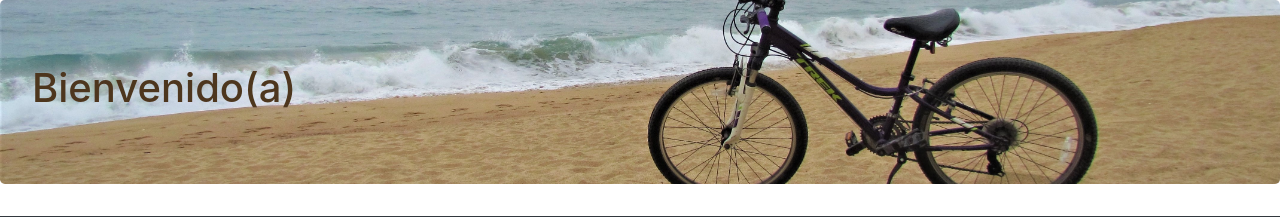
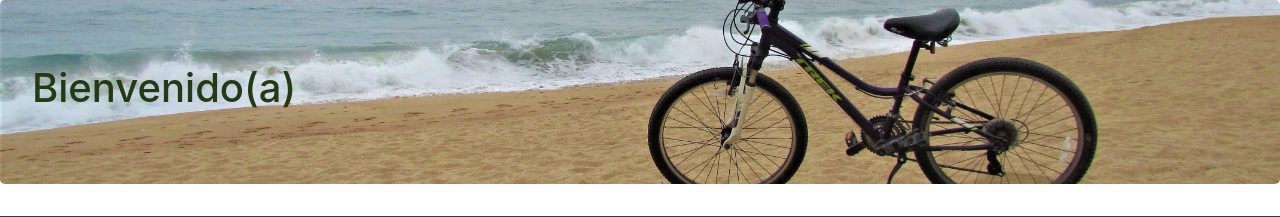
Before and after one commit to karendelvalle/Proyecto-individual, a Django app: page / in a window 1280 px wide. Shown: the part 80-297 px from the top of the page. Run offline with Django 3.2, Linux system fonts and the light colour scheme; data comes from the database, SQL or seed files in the repository; both versions use the stored data as it was after the commit; some libraries are stand-ins or nearby versions.

Commit message:
cambios de visual

```diff
--- a/bici_app/static/css/cicletealo.css
+++ b/bici_app/static/css/cicletealo.css
@@ -1,3 +1,3 @@
-.titulo{
-  color: rgb(77, 54, 30);
+h1{
+  color: rgb(36, 58, 23);
 }
--- a/bici_app/static/css/user.css
+++ b/bici_app/static/css/user.css
@@ -8,3 +8,6 @@ h4{
     color: rgb(213, 237, 238);
     text-align: center;
 }
+.unido{
+    color: rgb(29, 24, 65);
+}
--- a/bici_app/templates/cicletealo.html
+++ b/bici_app/templates/cicletealo.html
@@ -3,12 +3,11 @@
 {% block style%} <link rel="stylesheet" href="{% static 'css/cicletealo.css'%}">{% endblock %}
 {% block content %}
      <div class="jumbotron"  style="background: url(static/img/foto_portada4.jpg)   no-repeat center center fixed; -webkit-background-size: cover; -moz-background-size: cover; -o-background-size: cover; background-size: cover;">
-        <h1 class="titulo">Bienvenido(a)</h1>
+        <h1>Bienvenido(a)</h1>
         {% if users %}
         <h1>{{user}}:</h1>
         {% endif %}
       </div>
-
           <table class="table table-bordered table-dark">
             <thead>
               <tr>
--- a/bici_app/templates/crearevento.html
+++ b/bici_app/templates/crearevento.html
@@ -3,9 +3,8 @@
 {% block style%} <link rel="stylesheet" href="{% static 'css/crear.css'%}">{% endblock %}
 {% block content %}
         <!--Formulario CREAR EVENTO-->
-
         <div class="p-3 mb-2 bg-secondary text-white" style="background: url(static/img/bici_playa.jpg)   no-repeat center center fixed; -webkit-background-size: cover; -moz-background-size: cover; -o-background-size: cover; background-size: cover;">
-        <div class="container p-3 my-3 bg-dark text-white" style="background: url(static/img/hachi_playa.jpg)   no-repeat center center fixed; -webkit-background-size: cover; -moz-background-size: cover; -o-background-size: cover; background-size: cover;">
+            <div class="container p-3 my-3 bg-dark text-dark" style="background: url(static/img/carlos_playa.jpg)   no-repeat center center fixed; -webkit-background-size: cover; -moz-background-size: cover; -o-background-size: cover; background-size: cover;">
                 <h2>Crear evento</h2>
                 <a href="/cicletealo"><svg xmlns="http://www.w3.org/2000/svg" width="16" height="16" fill="currentColor" class="bi bi-arrow-left-square-fill" viewBox="0 0 16 16">
                     <path d="M16 14a2 2 0 0 1-2 2H2a2 2 0 0 1-2-2V2a2 2 0 0 1 2-2h12a2 2 0 0 1 2 2v12zm-4.5-6.5H5.707l2.147-2.146a.5.5 0 1 0-.708-.708l-3 3a.5.5 0 0 0 0 .708l3 3a.5.5 0 0 0 .708-.708L5.707 8.5H11.5a.5.5 0 0 0 0-1z"/>
--- a/bici_app/templates/mensajes.html
+++ b/bici_app/templates/mensajes.html
@@ -6,6 +6,7 @@
 
         <div class="container p-3 my-3 bg-white text-dark" style="background: url(static/img/bic.jpg)   no-repeat center center fixed; -webkit-background-size: cover; -moz-background-size: cover; -o-background-size: cover; background-size: cover;">
             <h1>Mensajes de Evento: {{evento.nombre}}</h1>
+            <h2>Evento creado por: {{evento.creador.first_name}} {{evento.creador.last_name}}</h2>
             <a href="/cicletealo"><svg xmlns="http://www.w3.org/2000/svg" width="16" height="16" fill="currentColor" class="bi bi-arrow-left-square-fill" viewBox="0 0 16 16">
                 <path d="M16 14a2 2 0 0 1-2 2H2a2 2 0 0 1-2-2V2a2 2 0 0 1 2-2h12a2 2 0 0 1 2 2v12zm-4.5-6.5H5.707l2.147-2.146a.5.5 0 1 0-.708-.708l-3 3a.5.5 0 0 0 0 .708l3 3a.5.5 0 0 0 .708-.708L5.707 8.5H11.5a.5.5 0 0 0 0-1z"/>
               </svg></a><br><br>
--- a/bici_app/templates/user.html
+++ b/bici_app/templates/user.html
@@ -17,7 +17,7 @@
             {% for evento in users.user_creador.all %}
 
             <table class="table table-bordered table-dark">
-                    <th scope="col">Evento:{{evento.nombre}}</th>
+                    <th scope="col">Evento: {{evento.nombre}}</th>
                     <td>{{evento.encuentro}}</td>
                     <td>{{evento.termino}}</td>
                     <td>{{evento.ruta}}</td>
@@ -30,7 +30,7 @@
             {% endfor %}
             {%endif%}
 
-            <h2>Eventos a los que me he unido:</h2>
+            <h2 class="unido">Eventos a los que me he unido:</h2>
             {% if not users.user_eventos.all %}
             <h4>/Usted no se ha unido a eventos/</h4>
             {%else%}
```
Also changed, not shown: bici_app/templates/editar.html (+6 -13 lines), bici_app/static/img/FOTO_PORTADA2.jpg (deleted), bici_app/static/img/bici_campo.jpg (deleted), bici_app/static/img/bici_playa.jpg (deleted), bici_app/static/img/bicicletas_bienvenida.jpg (deleted), bici_app/static/img/fondo_bicis.jpg (deleted), db.sqlite3. Lines whose indentation alone changed are shown as unchanged.
